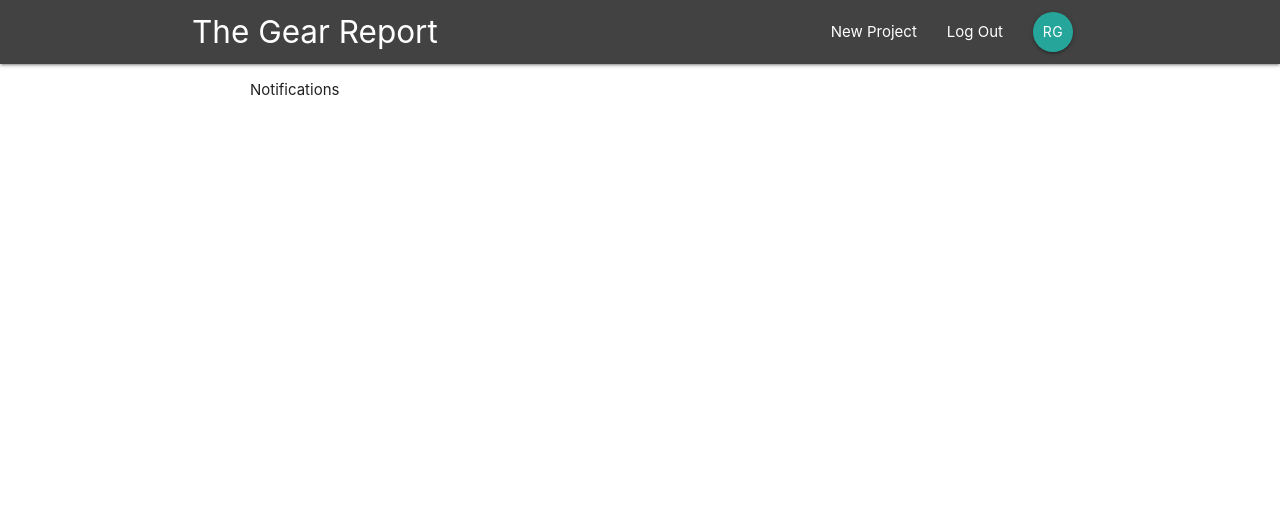
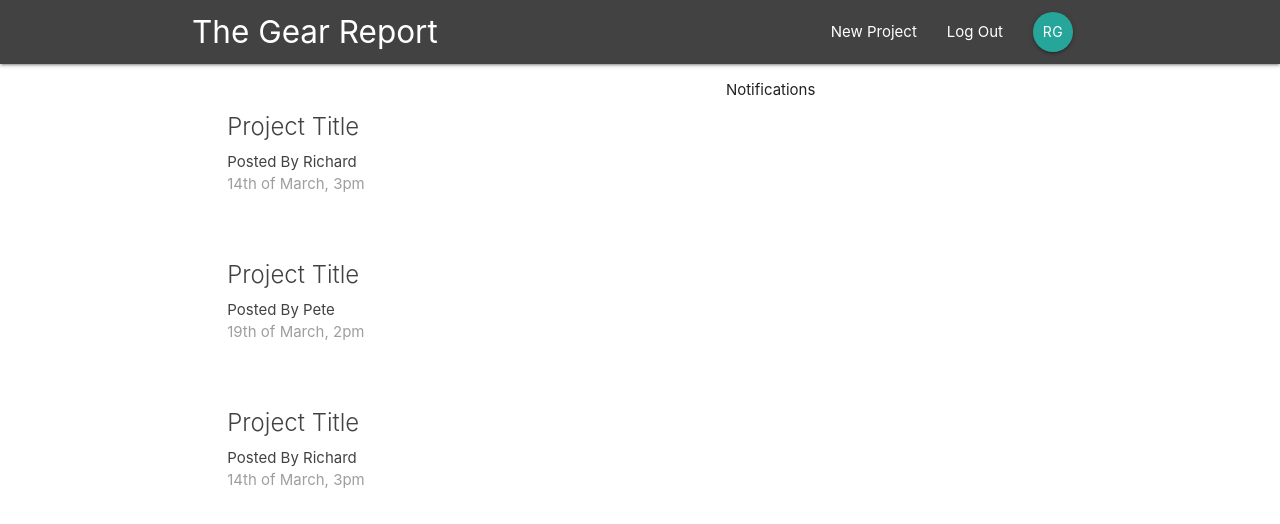
Before and after one commit to richard-graham/react-redux-firebase, a React (Create React App) app: page / in a window 1280 px wide. Shown: the top 524 px of the page. Built offline with nearby package versions, Linux system fonts and the light colour scheme.

Commit message:
end of video 5

```diff
--- a/src/components/dashboard/Dashboard.js
+++ b/src/components/dashboard/Dashboard.js
@@ -8,9 +8,10 @@ class Dashboard extends React.Component {
       <div className='dashboard container'>
         <div className='row'>
           <div className='col s12 m6'>
+            <ProjectList />
+          </div>
           <div className='col s12 m5 offset-m1'>
             <Notifications/>
-          </div>
           </div>
         </div>
       </div>
```
